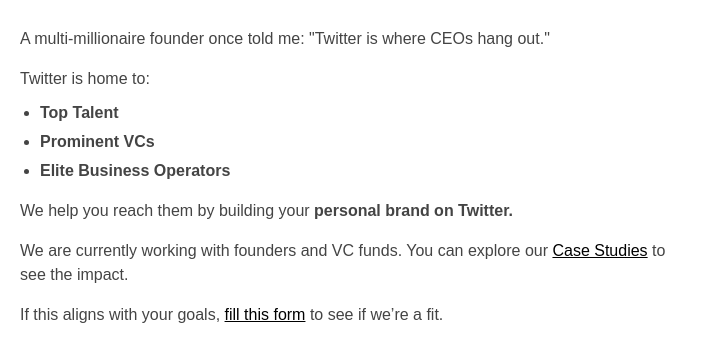
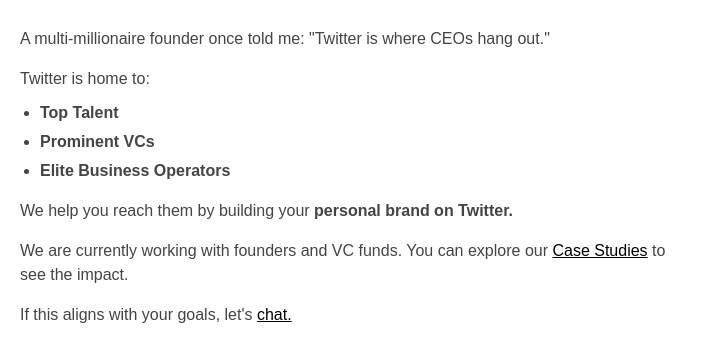
Before and after one commit to NeerajChouhan7/pnp, a plain HTML site: page index.html in a window 1280 px wide. Shown: the part 145-506 px from the top of the page, without its empty margins (0-708 px from the left). Drawn offline with Linux system fonts and the light colour scheme; a web font is replaced by a local one.

Commit message:
Update index.html

```diff
--- a/index.html
+++ b/index.html
@@ -117,7 +117,7 @@
     </p>  -->
 
 <p>
-    If this aligns with your goals, <a href="https://www.notion.so/neerajchouhan/Case-Studies-165c06d5555480659450e49d50a5d2ad?pvs=4#166c06d55554807cb584c289cdf2c2db" target="_blank" class="cta">fill this form</a> to see if we’re a fit.
+    If this aligns with your goals, let's <a href="https://cal.com/neervj/15min" target="_blank" class="cta">chat.</a>
     </p>
 
   </div>
```
